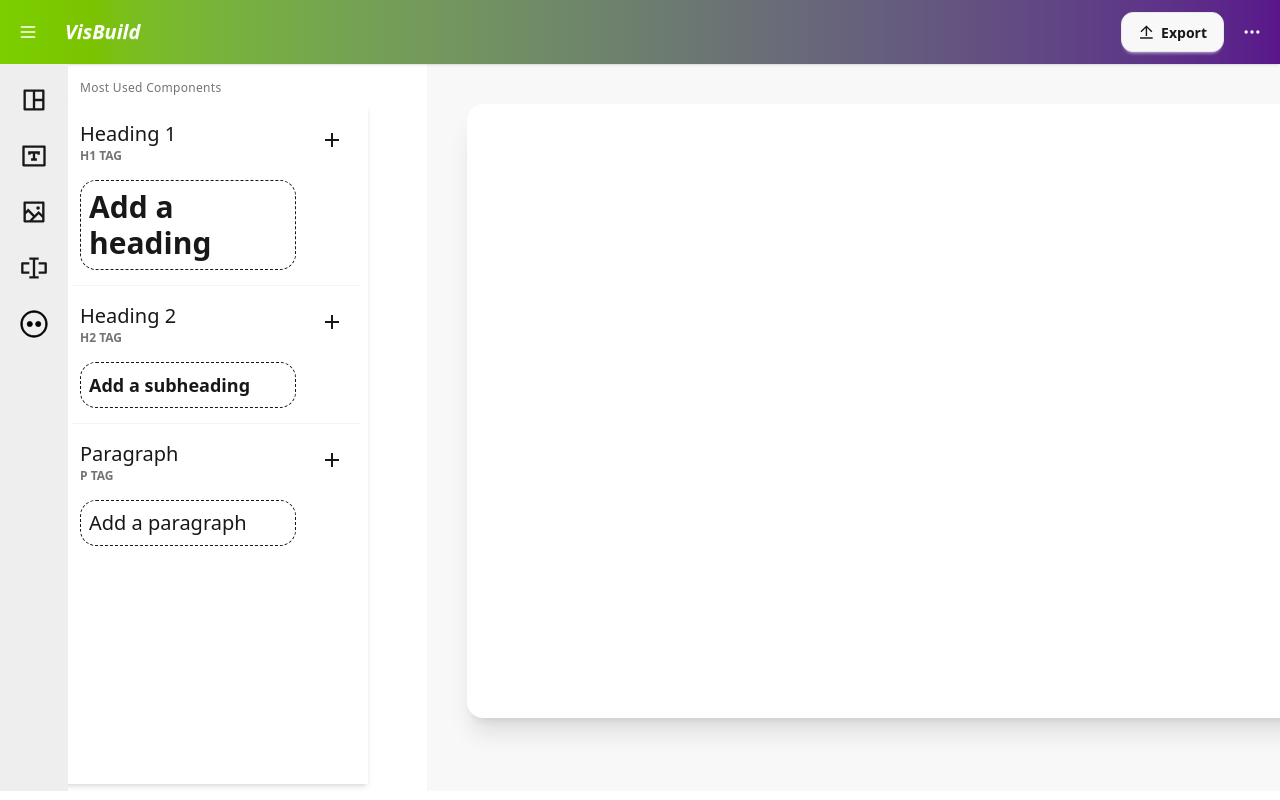
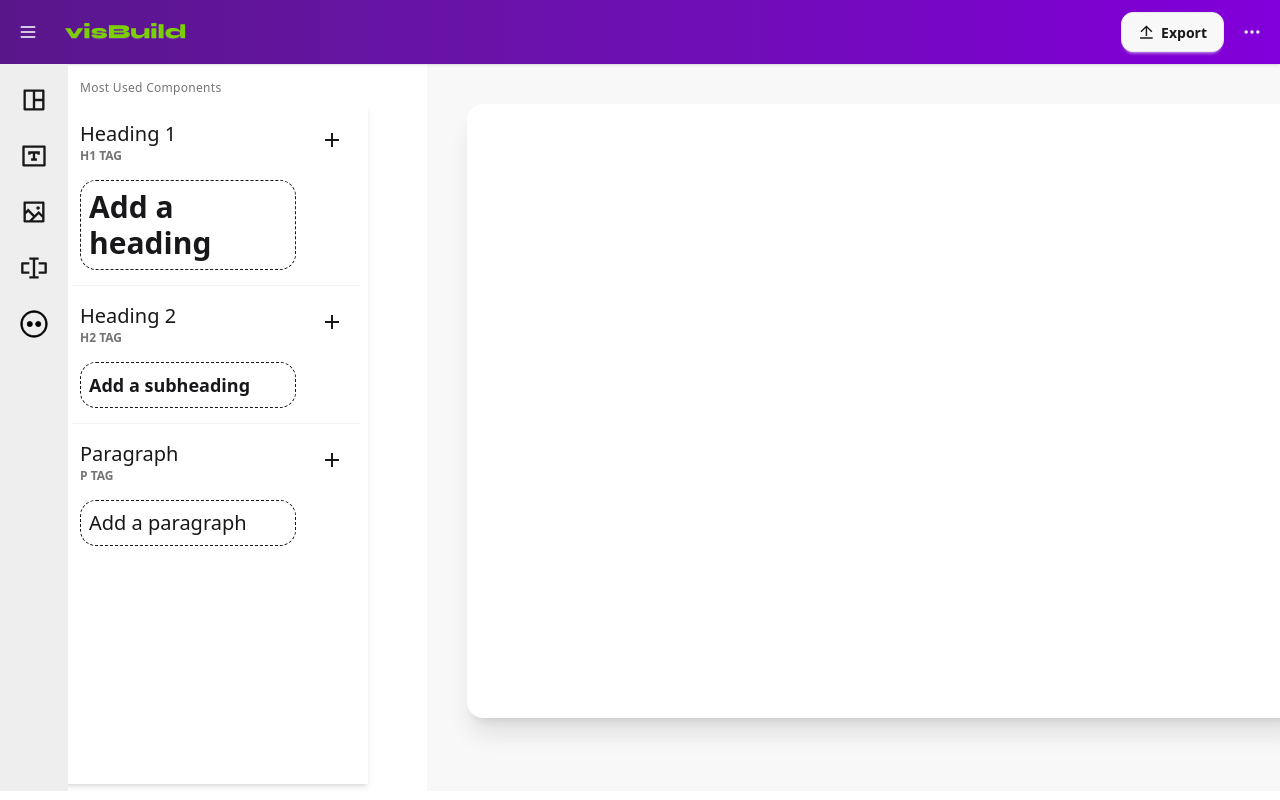
Before and after one commit to mdsir123/visBuild, a React (Vite) app: page / in a window 1280 px wide. Built offline with nearby package versions, Linux system fonts and the light colour scheme; a web font is replaced by a local one.

Commit message:
debugging in media component

```diff
--- a/index.html
+++ b/index.html
@@ -7,7 +7,7 @@
     <link rel="preconnect" href="https://fonts.gstatic.com" crossorigin>
     <link href="https://fonts.googleapis.com/css2?family=Bodoni+Moda+SC:ital,opsz,wght@0,6..96,400..900;1,6..96,400..900&family=Gantari:ital,wght@0,100..900;1,100..900&family=Hepta+Slab:wght@1..900&family=Inclusive+Sans:ital,wght@0,300..700;1,300..700&family=Major+Mono+Display&family=REM:ital,wght@0,100..900;1,100..900&family=Rokkitt:ital,wght@0,100..900;1,100..900&family=Turret+Road:wght@200;300;400;500;700;800&family=Urbanist:ital,wght@0,100..900;1,100..900&display=swap" rel="stylesheet">
     <meta name="viewport" content="width=device-width, initial-scale=1.0" />
-    <title>VisBuild</title>
+    <title>visBuild</title>
   </head>
   <body>
     <div id="root"></div>
--- a/package.json
+++ b/package.json
@@ -12,8 +12,7 @@
   "dependencies": {
     "@tailwindcss/vite": "^4.1.6",
     "react": "^19.1.0",
-    "react-dom": "^19.1.0",
-    "tailwindcss": "^4.1.6"
+    "react-dom": "^19.1.0"
   },
   "devDependencies": {
     "@babel/preset-env": "^7.27.2",
@@ -27,6 +26,7 @@
     "eslint-plugin-react-hooks": "^5.2.0",
     "eslint-plugin-react-refresh": "^0.4.19",
     "globals": "^16.0.0",
+    "tailwindcss": "^4.1.7",
     "vite": "^6.3.5"
   }
 }
--- a/src/Components/ElementLibrary.js
+++ b/src/Components/ElementLibrary.js
@@ -6,3 +6,9 @@ export const ElementLibrary = {
     media: MediaElements,
 
 }
+
+export const elementMap = Object.fromEntries(
+    Object.values(ElementLibrary).flatMap(el => el.map(item => [item.id, item]))
+)
+
+// console.log(Object.keys(elementMap)) // For debugging purposes, you can remove this later
--- /dev/null
+++ b/src/Components/forms/LoginForm.jsx
@@ -0,0 +1 @@
+import React from "react";
--- a/src/Components/media/Card.jsx
+++ b/src/Components/media/Card.jsx
@@ -1,5 +1,5 @@
-const Card = (props) => {
-  console.log(props)
+const Card = ({onUpdate, ...props}) => {
+  //e.log(props)
 
     const handleChange = (e) =>{
         onUpdate({...props,[e.target.name] : e.target.value})
--- a/src/Components/text/TextElements.jsx
+++ b/src/Components/text/TextElements.jsx
@@ -27,6 +27,6 @@ export const TextElements = [
     },
 ]
 
-export const textElementMap = Object.fromEntries(
-  TextElements.map(el => [el.id, el])
-);
+// export const textElementMap = Object.fromEntries(
+//   TextElements.map(el => [el.id, el])
+// );
--- a/src/Home.jsx
+++ b/src/Home.jsx
@@ -1,11 +1,14 @@
 import React, { useState } from "react";
-import { ElementLibrary } from "./Components/ElementLibrary";
-import { textElementMap } from "./Components/text/TextElements";
+import { ElementLibrary, elementMap } from "./Components/ElementLibrary.js";
+// import { textElementMap } from "./Components/text/TextElements";
 import SidebarElements from "./SidebarElements";
+
 
 const Home = () => {
   const [activeType, setActiveType] = useState("text");
   const [canvasElements, setCanvasElements] = useState([]);
+
+
 
   const handleAddElement = (element) => {
     const newElement = {
@@ -49,7 +52,9 @@ const Home = () => {
 
     if (items) {
       const parsedItems = JSON.parse(items);
-      let elementObj = textElementMap[parsedItems.type];
+      let elementObj = elementMap[parsedItems.type];
+
+      console.log(elementObj) // For debugging purposes, you can remove this later
 
       if (!elementObj) return;
 
@@ -204,13 +209,13 @@ const Home = () => {
               return (
                 <div key={elem.id} style={elem.style}>
                   <Component
-                    {...elem.props} key={elem.id} onUpdate={(updateProps) => {
+                    {...elem.props} onUpdate={(updateProps) => {
                       setCanvasElements((prev) =>
                         prev.map((e) =>
                           e.id == elem.id ? { ...e, props: updateProps } : e
                         )
                       );
-                    }}
+                    }} key={elem.id}
                   />
                 </div>
               );
--- a/src/Navbar.jsx
+++ b/src/Navbar.jsx
@@ -2,7 +2,7 @@ import React from "react";
 
 const Navbar = () => {
   return (
-    <div className="navbar fixed top-0 z-50 bg-base-100 bg-gradient-to-r from-lime-500 to-purple-900 text-white shadow-sm">
+    <div className="navbar fixed top-0 z-50 bg-base-100 bg-gradient-to-r from-purple-900 to-purple-700 text-white shadow-sm">
       <div className="flex-none">
         <button className="btn btn-square btn-ghost">
           <svg
@@ -22,11 +22,10 @@ const Navbar = () => {
         </button>
       </div>
       <div className="flex-1">
-        <a className="btn btn-ghost text-xl font-[] italic">VisBuild</a>
+        <a style={{fontFamily:'syne'}} className="btn btn-ghost text-xl text-lime-500 hover:text-purple-900 font-black">visBuild</a>
       </div>
       <div className="flex-none">
         <button className="btn mx-2 rounded-xl">
-          {/* <svg xmlns="http://www.w3.org/2000/svg" viewBox="0 0 24 24" className="size-[1.2em]" fill="currentColor"><path d="M22 4C22 3.44772 21.5523 3 21 3H3C2.44772 3 2 3.44772 2 4V20C2 20.5523 2.44772 21 3 21H21C21.5523 21 22 20.5523 22 20V4ZM4 15H7.41604C8.1876 16.7659 9.94968 18 12 18C14.0503 18 15.8124 16.7659 16.584 15H20V19H4V15ZM4 5H20V13H15C15 14.6569 13.6569 16 12 16C10.3431 16 9 14.6569 9 13H4V5ZM16 11H13V14H11V11H8L12 6.5L16 11Z"></path></svg> */}
           <svg
             xmlns="http://www.w3.org/2000/svg"
             viewBox="0 0 24 24"
--- a/src/index.css
+++ b/src/index.css
@@ -1,2 +1,4 @@
+@import url('https://fonts.googleapis.com/css2?family=Red+Hat+Display:wght@400..900&family=Syne:wght@400..800&display=swap');
+
 @import "tailwindcss";
 @plugin "daisyui";
--- /dev/null
+++ b/tailwind.config.js
@@ -0,0 +1,20 @@
+module.exports = {
+  purge: [],
+  darkMode: false, // or 'media' or 'class'
+  // content: [
+  //   "./pages/**/*.{js,ts,jsx,tsx}",
+  //   "./components/**/*.{js,ts,jsx,tsx}",
+  // ],
+  theme: {
+    extend: {
+      fontFamily: {
+        syne:["Syne",sans-serif],
+        redhat:["Red Hat Display",sans-serif],
+      },
+    },
+  },
+  variants: {
+    extend: {},
+  },
+  plugins: [],
+}
```
Also changed, not shown: src/SidebarElements.jsx (+0 -34 lines), 1 other file (tests, documents, lock files or other folders).
